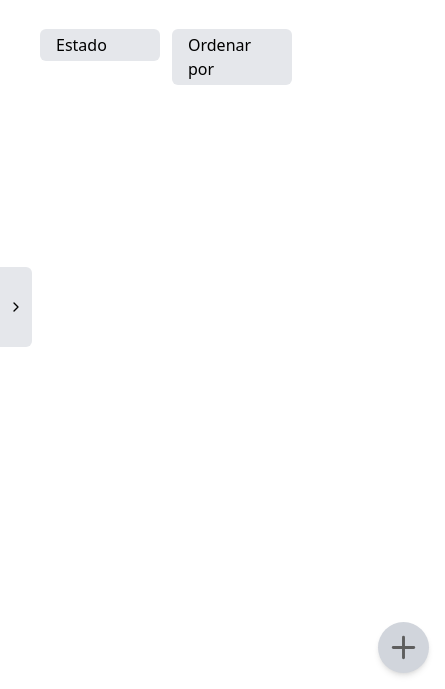
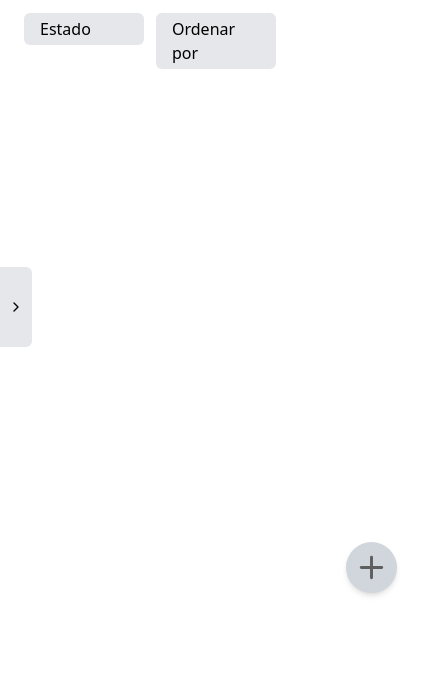
Before and after one commit to daolivaress/ToDo-List, a plain HTML site: page index.html in a window 390 px wide. Shown: the part 155-844 px from the top of the page, 445 px wide, since content can reach past the window. Drawn offline with nearby package versions, Linux system fonts and the light colour scheme.

Commit message:
fix: adjust padding for mobile view in tasks section and button positioning

```diff
--- a/index.html
+++ b/index.html
@@ -40,7 +40,7 @@
       </nav>
     </aside>
     <main class="flex-1 xl:grid xl:grid-cols-[1fr_400px]">
-      <section id="tasks" class="p-10 relative h-screen">
+      <section id="tasks" class="p-10 relative h-screen max-md:p-6">
         <div class="flex items-center gap-6 mb-8">
           <div id="date" class="text-3xl font-bold text-center">
             <p id="current-month" class="-mb-1">
@@ -114,7 +114,7 @@
         </div>
         <button
           id="add-task-btn"
-          class="p-2 rounded-full bottom-4 right-4 absolute bg-gray-300 cursor-pointer transition-all shadow-md hover:bg-[#2b7fff]"
+          class="p-2 rounded-full bottom-4 right-4 absolute bg-gray-300 cursor-pointer transition-all shadow-md hover:bg-[#2b7fff] max-md:bottom-24
           onclick="mostrarFormularioTarea()"
         >
           <svg
```
